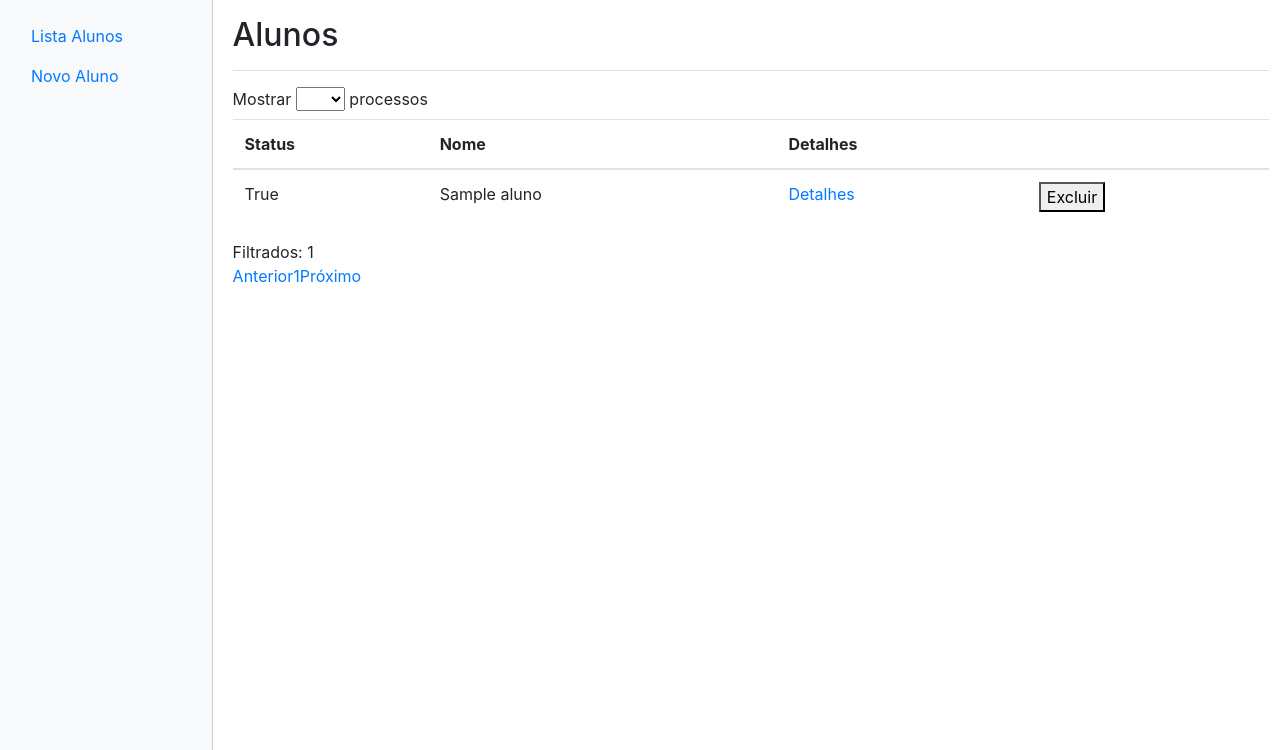
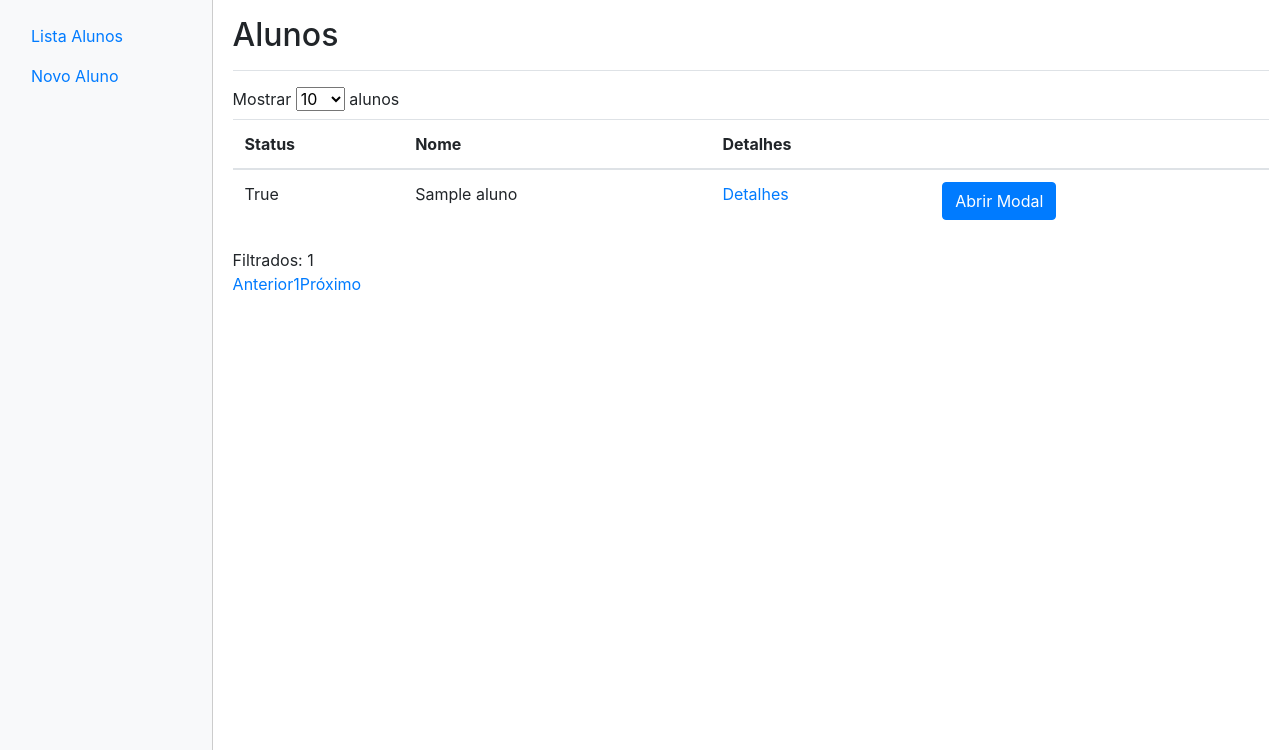
Before and after one commit to siconeli/Dinossauros, a Django app: page / in a window 1280 px wide. Shown: the part 50-800 px from the top of the page. Run offline with Django 5.2, Linux system fonts and the light colour scheme; a user stored in the database is signed in; tables that the repository leaves empty hold one stand-in row (values such as "Sample post"); some libraries are stand-ins or nearby versions.

Commit message:
Implementei modal de delete para lista de alunos

```diff
--- a/apps/core/static/js/inicio.js
+++ b/apps/core/static/js/inicio.js
@@ -1,19 +1,19 @@
 
-// // Modal de Delete
-// const modal = document.getElementById("modalDelete");
-// const openModalButton = document.getElementById("openModal");
-// const closeModalButton = document.querySelector(".close");
-// const deleteButton = document.getElementById("btn-excluir");
-// const formDelete = document.getElementById("formDelete");
+// Modal de Delete
+const modal = document.getElementById("modalDelete");
+const openModalButton = document.getElementById("openModal");
+const closeModalButton = document.querySelector(".close");
+const deleteButton = document.getElementById("btn-excluir");
+const formDelete = document.getElementById("formDelete");
 
-// openModalButton.onclick = function() {
-//     modal.style.display = "block";
-// };
+openModalButton.onclick = function() {
+    modal.style.display = "block";
+};
 
-// closeModalButton.onclick = function() {
-//     modal.style.display = "none";
-// };
+closeModalButton.onclick = function() {
+    modal.style.display = "none";
+};
 
-// deleteButton.onclick = function () {
-//     formDelete.submit();
-// };
+deleteButton.onclick = function () {
+    formDelete.submit();
+};
--- a/apps/core/templates/core/inicio.html
+++ b/apps/core/templates/core/inicio.html
@@ -85,20 +85,31 @@
                   <a href="{% url 'aluno-detail' aluno.pk %}">Detalhes</a>
                 </td>
                 <td>
-                  <button id="openModal">Excluir</button>
+                  <!-- Botão para abrir o modal, com um ID único -->
+                  <button id="openModal-{{ aluno.pk }}" class="btn btn-primary" data-aluno-id="{{ aluno.pk }}">Abrir Modal</button>
 
-                  <!-- Modal -->
-                  <div id="modalDelete" class="modal">
+                  <!-- Modal com um ID único -->
+                  <div class="modal fade" id="modalDelete-{{ aluno.pk }}" data-bs-backdrop="static" data-bs-keyboard="false" tabindex="-1" aria-labelledby="staticBackdropLabel-{{ aluno.pk }}" aria-hidden="true">
+                    <div class="modal-dialog">
                       <div class="modal-content">
-                      <span class="close">&times;</span>
-                      <header>
-                        <h2>Exclusão de Aluno</h2>
-                      </header>
-                      <p>Tem certeza que deseja excluir o cadastro do aluno?</p>
-                      <button type="button" id="btn-excluir">Excluir</button>
+                        <div class="modal-header">
+                          <h1 class="modal-title fs-5" id="staticBackdropLabel-{{ aluno.pk }}">Excluir {{ aluno.nome }}</h1>
+                          <button type="button" class="btn-close" data-bs-dismiss="modal" aria-label="Close"></button>
+                        </div>
+                        <div class="modal-body">
+                          Tem certeza de que deseja excluir {{ aluno.nome }}?
+                        </div>
+                        <div class="modal-footer">
+                          <button type="button" class="btn btn-secondary" data-bs-dismiss="modal">Fechar</button>
+                          <!-- Botão de confirmação com ID único -->
+                          <button type="button" class="btn btn-primary btn-excluir" data-aluno-id="{{ aluno.pk }}">Excluir</button>
                         </div>
                       </div>
-                  <form id="formDelete" method="post" action="{% url 'aluno-delete' aluno.pk  %}">
+                    </div>
+                  </div>
+
+                  <!-- Formulário para deletar o aluno -->
+                  <form id="formDelete-{{ aluno.pk }}" method="post" action="{% url 'aluno-delete' aluno.pk %}">
                     {% csrf_token %}
                   </form>
                 </td>
@@ -114,8 +125,6 @@
     <!-- Bootstrap Js -->
     <script src="{% static 'js/bootstrap.min.js' %}"></script>
     <script src="{% static 'js/popper.min.js' %}"></script>
-    <script src="{% static 'js/inicio.js' %}"></script>
-
   </body>
   </html>
 
@@ -126,20 +135,20 @@
     $(document).ready(function(){
       $('#listar-alunos').DataTable({
         responsive: true,
-          // "ordering": false, // Remove as opções das colunas de ordenar a tabela.
+        "ordering": true, // Remove as opções das colunas de ordenar a tabela.
         "searching": false, // Remove o campo input de busca "search"
         // "bSort": false,
         "aaSorting": [],
-          "pageLength": 8,
+        "pageLength": 10,
         "language": {
             "decimal": "",
-              "emptyTable": "Nenhum processo filtrado",
+            "emptyTable": "Nenhum aluno filtrado",
             "info": "Filtrados: _TOTAL_ ",
             "infoEmpty": "Ativos: 0",
             "infoFiltered": "",
             "infoPostFix": "",
             "thousands": ",",
-              "lengthMenu": "Mostrar _MENU_ processos",
+            "lengthMenu": "Mostrar _MENU_ alunos",
             "loadingRecords": "A carregar dados...",
             "processing": "A processar...",
             // "search": "Buscar:",
@@ -158,4 +167,30 @@
       });
     });
   </script>
+
+  <script>
+    document.addEventListener('DOMContentLoaded', function () {
+      // Seleciona todos os botões de abrir modal e os configura individualmente
+      document.querySelectorAll('[id^="openModal-"]').forEach(button => {
+        button.addEventListener('click', function () {
+            const alunoId = button.getAttribute('data-aluno-id');
+            const modalElement = document.getElementById(`modalDelete-${alunoId}`);
+
+            // Inicializa e mostra o modal específico
+            const modalInstance = new bootstrap.Modal(modalElement, {
+                backdrop: 'static',
+                keyboard: false
+            });
+            modalInstance.show();
+
+            // Configura o botão de exclusão dentro do modal
+            const deleteButton = modalElement.querySelector('.btn-excluir');
+            deleteButton.onclick = function () {
+                const formDelete = document.getElementById(`formDelete-${alunoId}`);
+                formDelete.submit();
+            };
+        });
+      });
+    });
+  </script>
 {% endblock %}
```
Also changed, not shown: media/documentos/Captura_de_tela_2024-10-18_155453.png (deleted). Lines whose indentation alone changed are shown as unchanged.
